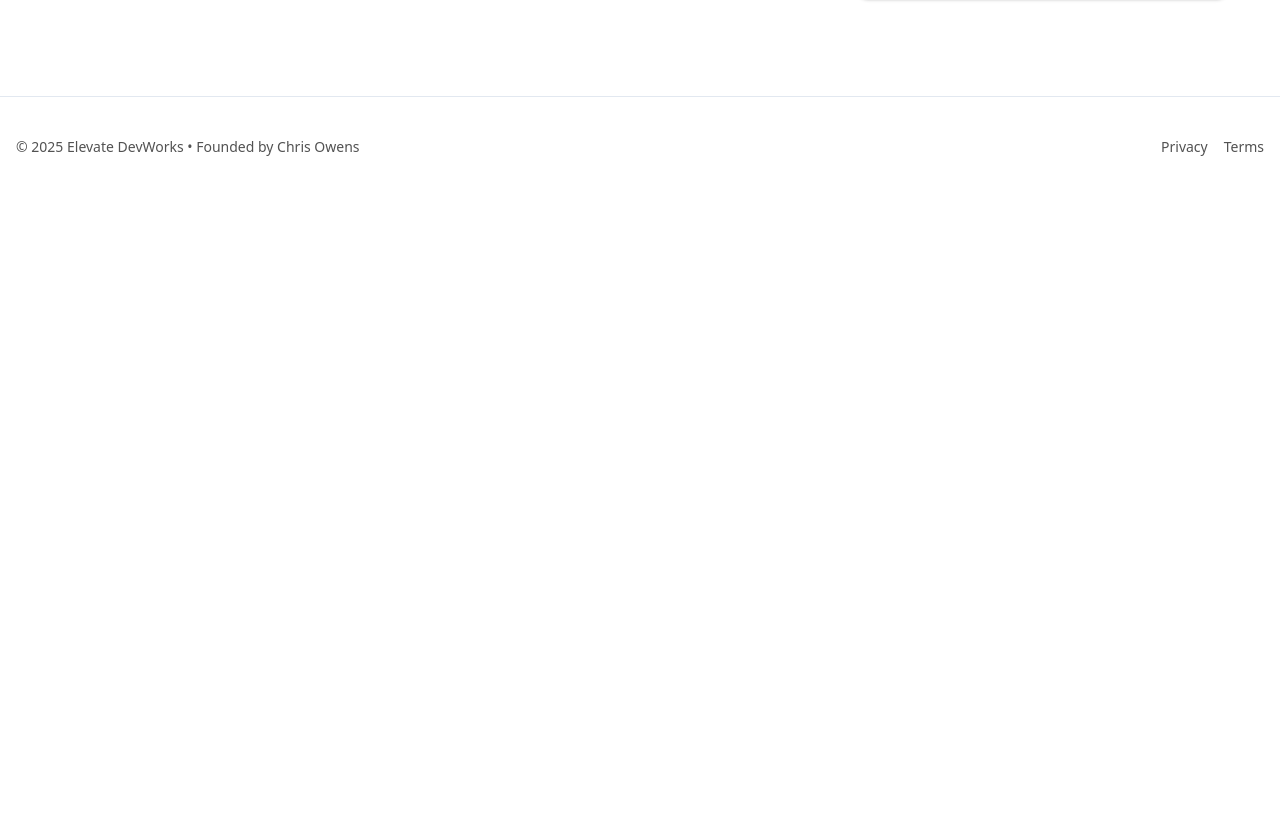
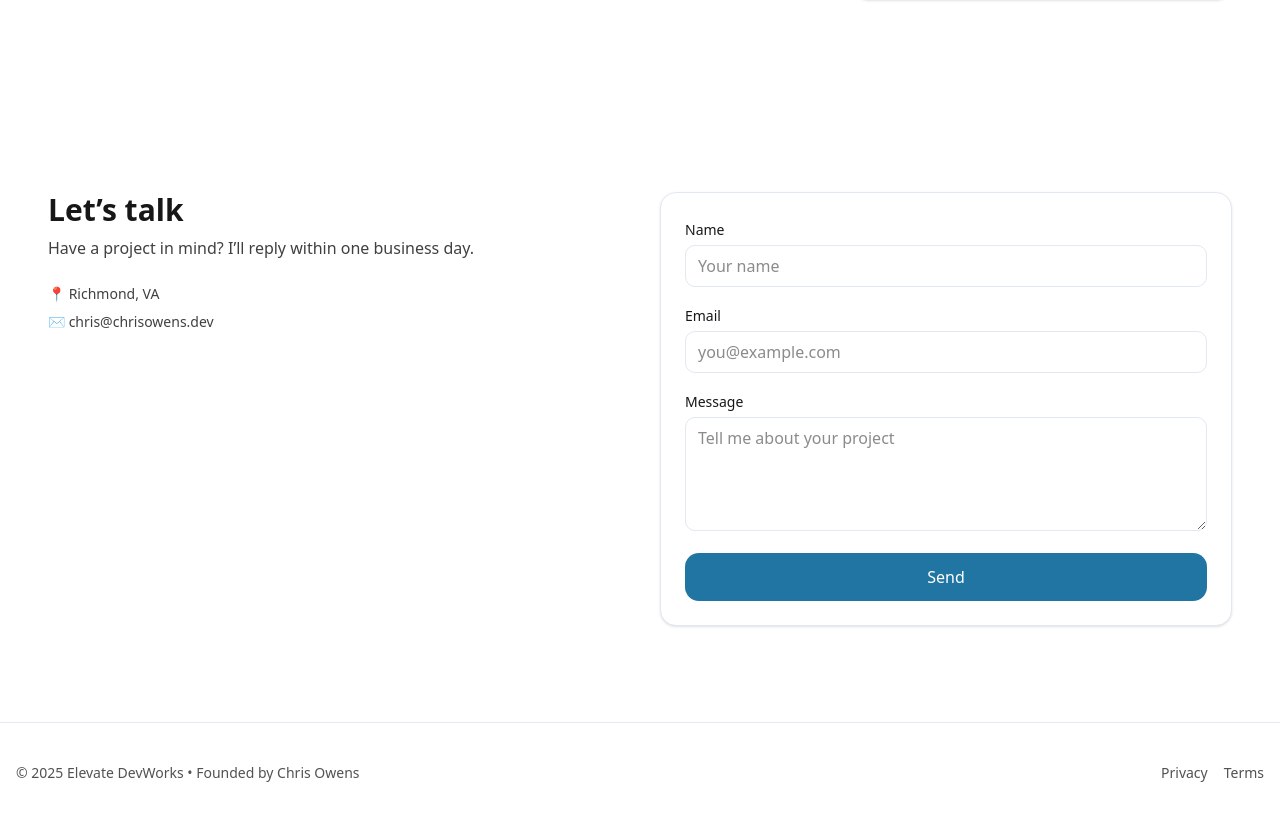
Before and after one commit to chrisowensdev/chrisowens.dev, a Next.js app: page / in a window 1280 px wide. Shown: the part 2769-3590 px from the top of the page. Before the commit the page ends 2966 px from the top, so only its background shows below. Built offline with nearby package versions, Linux system fonts and the light colour scheme.

Commit message:
Update contact form

```diff
--- a/src/components/Contact.tsx
+++ b/src/components/Contact.tsx
@@ -1,4 +1,3 @@
-// components/Contact.tsx (excerpt)
 "use client";
 import { useEffect, useState } from "react";
 
@@ -42,8 +41,30 @@ export default function Contact() {
 	}
 
 	return (
-		<form onSubmit={onSubmit} className="grid gap-4">
-			{/* Honeypot (hidden) */}
+		<section
+			id="contact"
+			className="mx-auto max-w-7xl px-6 md:px-10 lg:px-12 py-16 md:py-24"
+		>
+			<div className="grid md:grid-cols-2 gap-10">
+				<div>
+					<h2 className="text-2xl md:text-3xl font-semibold">
+						Let’s talk
+					</h2>
+					<p className="mt-2 text-neutral-700">
+						Have a project in mind? I’ll reply within one business
+						day.
+					</p>
+					<ul className="mt-6 space-y-2 text-sm text-neutral-700">
+						<li>📍 Richmond, VA</li>
+						<li>✉️ chris@chrisowens.dev</li>
+					</ul>
+				</div>
+
+				<form
+					onSubmit={onSubmit}
+					className="rounded-2xl border bg-white p-6 shadow-sm grid gap-4"
+				>
+					{/* Honeypot (hidden from users) */}
 					<input
 						type="text"
 						name="website"
@@ -52,8 +73,68 @@ export default function Contact() {
 						className="hidden"
 						aria-hidden="true"
 					/>
-			<input type="hidden" name="startedAt" value={startedAt} />
-			{/* ... your fields and submit button ... */}
+
+					<div>
+						<label className="text-sm" htmlFor="name">
+							Name
+						</label>
+						<input
+							id="name"
+							name="name"
+							required
+							className="mt-1 w-full rounded-lg border px-3 py-2"
+							placeholder="Your name"
+						/>
+					</div>
+
+					<div>
+						<label className="text-sm" htmlFor="email">
+							Email
+						</label>
+						<input
+							id="email"
+							name="email"
+							type="email"
+							required
+							className="mt-1 w-full rounded-lg border px-3 py-2"
+							placeholder="you@example.com"
+						/>
+					</div>
+
+					<div>
+						<label className="text-sm" htmlFor="message">
+							Message
+						</label>
+						<textarea
+							id="message"
+							name="message"
+							required
+							minLength={10}
+							className="mt-1 w-full rounded-lg border px-3 py-2"
+							rows={4}
+							placeholder="Tell me about your project"
+						/>
+					</div>
+
+					<button
+						type="submit"
+						disabled={status === "sending"}
+						className="rounded-xl px-5 py-3 text-white font-medium disabled:opacity-60"
+						style={{ background: "#2175a2" }}
+					>
+						{status === "sending" ? "Sending…" : "Send"}
+					</button>
+
+					{status === "success" && (
+						<p className="text-sm" style={{ color: "#21a37c" }}>
+							Thanks! I’ll get back to you shortly.
+						</p>
+					)}
+					{status === "error" && (
+						<p className="text-sm text-red-600">{error}</p>
+					)}
 				</form>
+			</div>
+		</section>
 	);
 }
```
Lines whose indentation alone changed are shown as unchanged.
